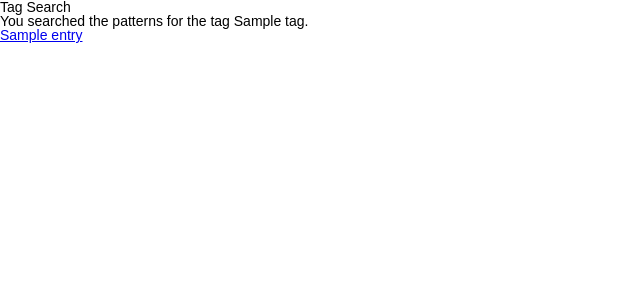
After one commit to bripkens/Open-Pattern-Repository, a Django app: template OpenPatternRepository/templates/patterns/with_tag.html in a window 1280 px wide. The commit adds this page. Shown: the top 300 px of the page, without its empty margins (0-640 px from the left). Run offline with Django 3.2, Linux system fonts and the light colour scheme; the template is opened without the code that fills it: most values are stand-ins (such as "Sample title", 1, 10 or a date in 2020); parts of the project's set-up code (start-up, migrations or seed data) failed here and were passed over.

Commit message:
Added the tag cloud and an overview page that lists all patterns with a given tag.

```diff
--- a/OpenPatternRepository/patterns/models.py
+++ b/OpenPatternRepository/patterns/models.py
@@ -186,6 +186,9 @@ class Pattern(models.Model):
     def get_tags(self):
         return Tag.objects.get_for_object(self)
 
+    def get_current_version(self):
+        return self.versions.order_by('documented_when')[0:1].get()
+
     @models.permalink
     def get_absolute_url(self):
         return ('view_pattern', None, {
@@ -213,7 +216,7 @@ class PatternVersion(models.Model):
 
     def __unicode__(self):
         return ''.join(
-                (self.pattern.name, '; Version: ', self.documented_when))
+                (self.pattern.name, '; Version: ', str(self.documented_when)))
 
 class Relationship(models.Model):
     """A relationship between two patterns
--- /dev/null
+++ b/OpenPatternRepository/patterns/templatetags/__init__.py
@@ -0,0 +1,5 @@
+#/usr/bin/env python2.6
+
+__authors__ = [
+        '"Ben Ripkens" <bripkens.dev@gmail.com>',
+]
--- a/OpenPatternRepository/patterns/urls.py
+++ b/OpenPatternRepository/patterns/urls.py
@@ -25,6 +25,7 @@ urlpatterns = patterns('patterns.views',
                        (r'^pattern/add/$', 'add_pattern'),
                        url(r'^browse/(?P<categoryName>.*)$', browse_categories,
                            name='browse_categories'),
+                       (r'^tag/(?P<tag>[-_A-Za-z0-9]+)/$', with_tag),
                        url(r'^patterns/(?P<name>.*)/$', view_pattern,
                            name='view_pattern'),
                        (r'^suggest/tag/(?P<query>.+)$', propose_tags),
--- /dev/null
+++ b/OpenPatternRepository/templates/patterns/with_tag.html
@@ -0,0 +1,25 @@
+{% extends "patterns/template.html" %}
+
+{% load tagging_tags %}
+
+{% block title %}Patterns tagged with {{ tag }}{% endblock %}
+
+{% block content %}
+    <h1>Tag Search</h1>
+    <p>You searched the patterns for the tag
+        <span class="highlight">{{ tag }}</span>.</p>
+    {% if entries %}
+        <ul>
+            {% for entry in entries %}
+                <li>
+                    <a href="{{ entry.get_absolute_url }}"
+                        title="Navigate to the detail view of this pattern">
+                        {{ entry.name }}
+                    </a>
+                </li>
+            {% endfor %}
+        </ul>
+    {% else %}
+        <p>No articles have that tag</p>
+    {% endif %}
+{% endblock %}
--- a/OpenPatternRepository/templates/resources/css/common.css
+++ b/OpenPatternRepository/templates/resources/css/common.css
@@ -383,3 +383,29 @@ span.required {
 .box_relationships .entry {
     padding: 5px;
 }
+/*#############################################################################
+::: Tag cloud
+#############################################################################*/
+.tag-1 {
+    font-size: 12px;
+}
+
+.tag-2 {
+    font-size: 13px;
+}
+
+.tag-3 {
+    font-size: 14px;
+}
+
+.tag-4 {
+    font-size: 15px;
+}
+
+.tag-5 {
+    font-size: 16px;
+}
+
+.tag-6 {
+    font-size: 17px;
+}
```
Also changed, not shown: OpenPatternRepository/patterns/views.py (+21 -5 lines), OpenPatternRepository/templates/patterns/browse_patterns.html (+10 -0 lines).
